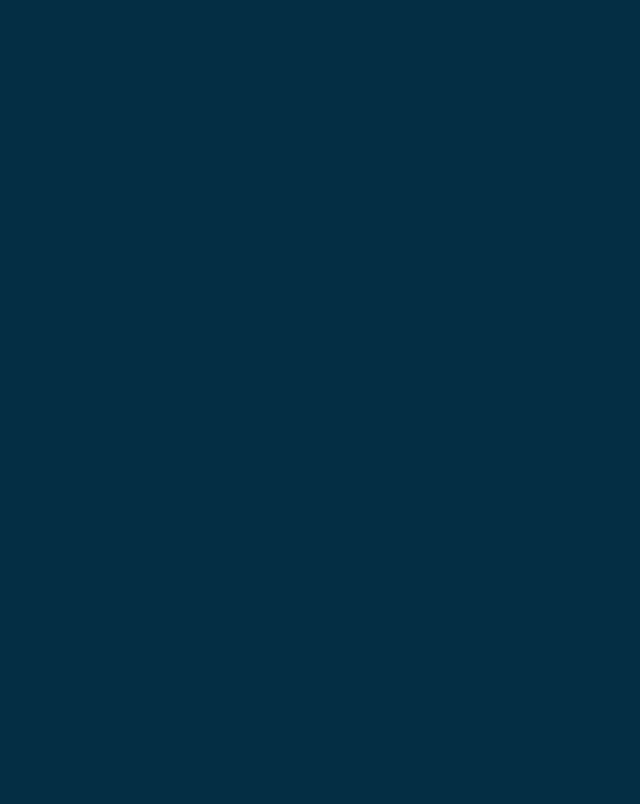
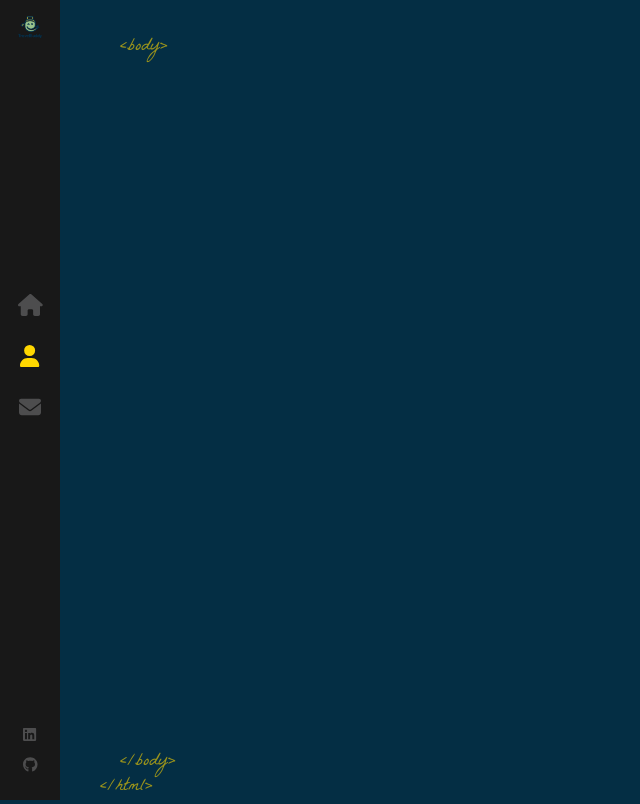
Before and after one commit to bshin132/Portfolio, a React (Create React App) app: page /about in a window 1280 px wide. Before the commit this address had no page. Shown: the whole page, without its empty margins (0-640 px from the left). Built offline with nearby package versions, Linux system fonts and the light colour scheme.

Commit message:
setup about page

```diff
--- a/src/App.js
+++ b/src/App.js
@@ -1,7 +1,7 @@
 import './App.scss';
-import Navbar from './components/Navbar';
 import Layout from './components/Layout';
 import Home from './components/Home';
+import About from './components/About';
 import { Routes, Route } from 'react-router-dom';
 
 function App() {
@@ -10,6 +10,7 @@ function App() {
       <Routes>
         <Route path="/" element={<Layout />}>
           <Route index element={<Home />} />
+          <Route path="about" element={<About />} />
         </Route>
       </Routes>
     </div>
--- /dev/null
+++ b/src/components/About/index.js
@@ -0,0 +1,18 @@
+import React from 'react';
+import styled from 'styled-components';
+import './index.scss';
+
+const Container = styled.div``;
+
+const TextCont = styled.div`
+
+`;
+
+export default function About() {
+  return (
+    <Container className="container">
+    <TextCont>
+    </TextCont>
+  </Container>
+  );
+}
--- a/src/components/Logo/index.js
+++ b/src/components/Logo/index.js
@@ -1,5 +1,4 @@
 import React from 'react';
-import './index.scss';
 import logo from '../../assets/images/logo.png';
 import styled from 'styled-components';
 
```
Also changed, not shown: src/components/About/index.scss (added).
